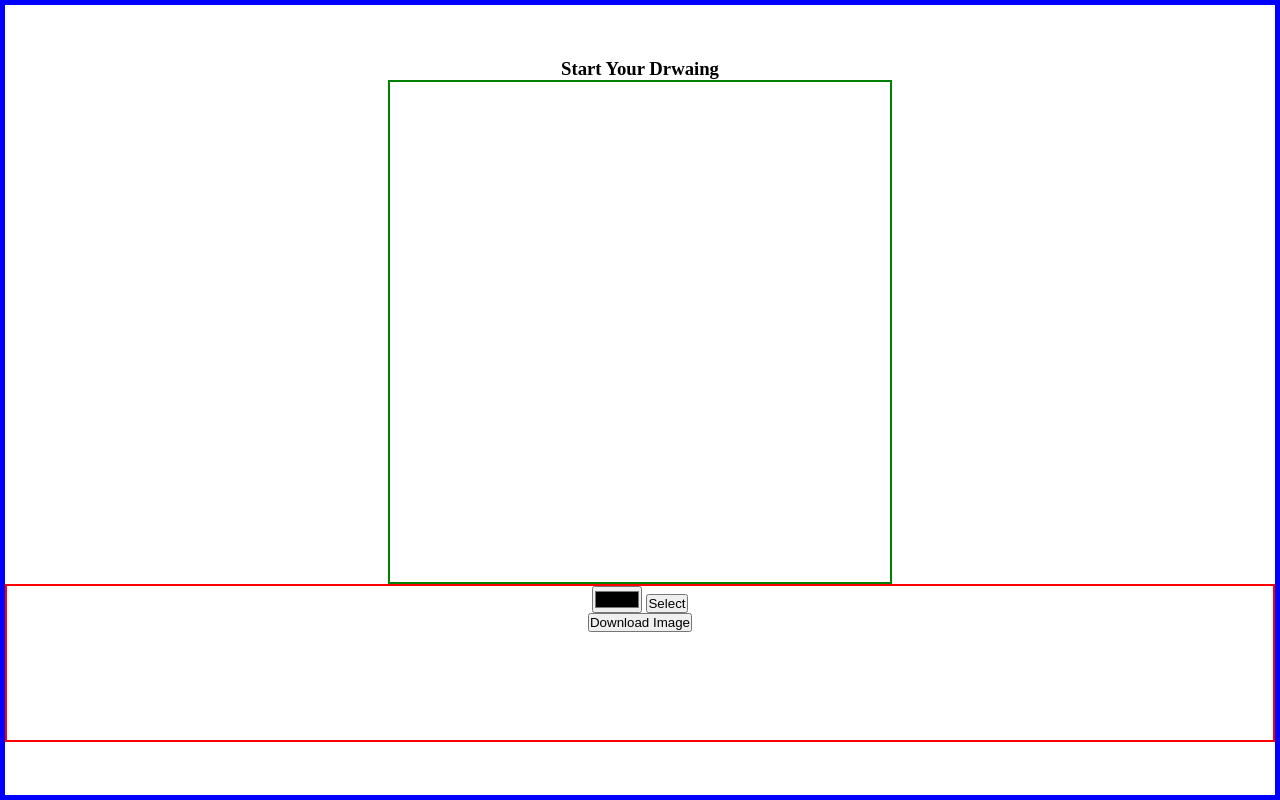
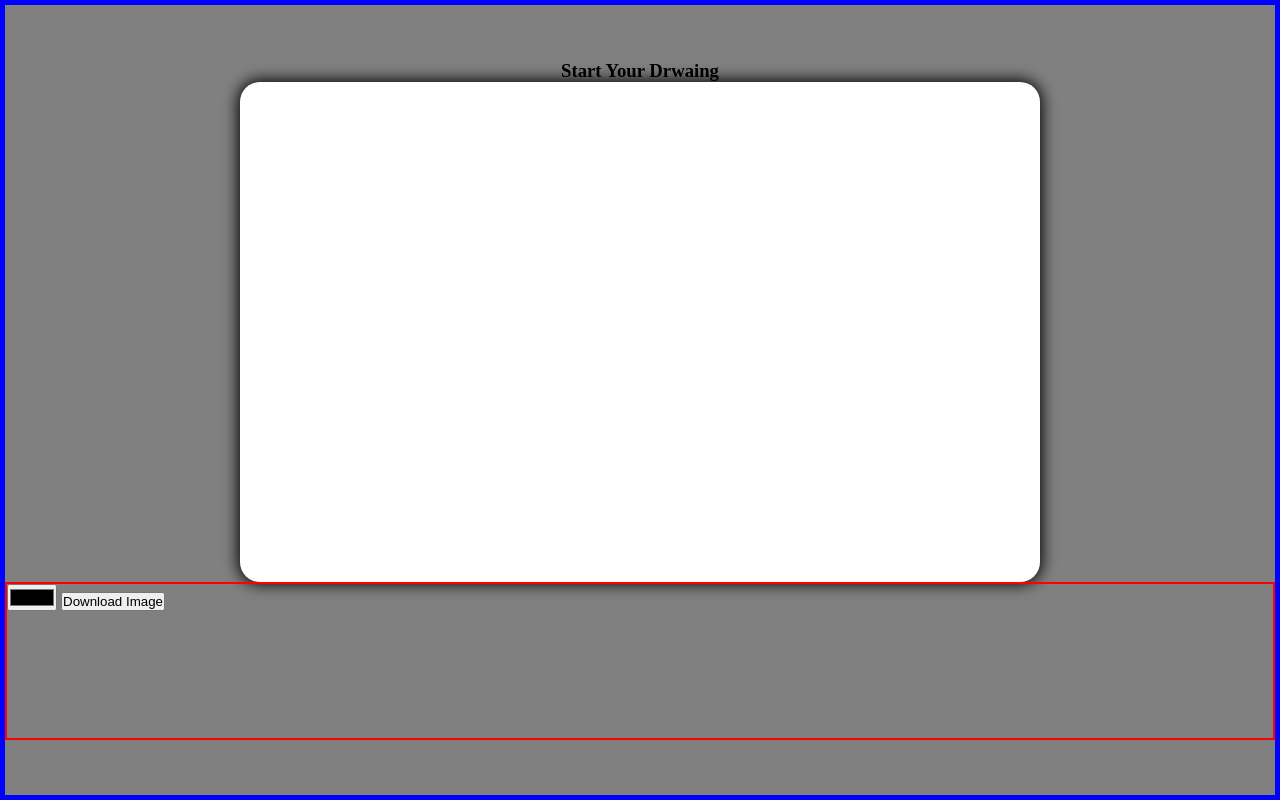
Before and after one commit to MuhammadSaad25/Paint-App, a plain HTML site: page index.html in a window 1280 px wide. Drawn offline with Linux system fonts and the light colour scheme.

Commit message:
work in progress

```diff
--- a/app.js
+++ b/app.js
@@ -1,11 +1,9 @@
-function reload() {
-  alert("please select color first");
-}
-reload();
+// reload();
 let colorSelect = (event) => {
   event.preventDefault();
   let colorPicked = document.querySelector("#colorBox").value;
   console.log(colorPicked);
+
 
   let ctx = document.querySelector("#myCanvas").getContext("2d");
   ctx.fillStyle = `${colorPicked}`;
@@ -15,19 +13,21 @@ let colorSelect = (event) => {
 
   document.querySelector("#myCanvas").addEventListener("mousedown", (event) => {
     isMouseDown = true;
+
   });
   document.querySelector("#myCanvas").addEventListener("mouseup", (event) => {
     isMouseDown = false;
     ctx.beginPath();
+
   });
 
   document.querySelector("#myCanvas").addEventListener("mousemove", (event) => {
+
     if (isMouseDown) {
       // console.log("move: ", event);
 
       console.log("h: ", event.offsetX);
       console.log("w: ", event.offsetY);
-
       // ctx.fillRect(event.offsetX, event.offsetY, 2, 2);
 
       ctx.lineWidth = 10;
@@ -38,6 +38,7 @@ let colorSelect = (event) => {
       ctx.moveTo(event.offsetX, event.offsetY)
       ctx.strokeStyle = colorPicked;
     }
+
   });
 };
 
--- a/index.html
+++ b/index.html
@@ -12,15 +12,12 @@
 <body>
     <div class="container">
         <h3>Start Your Drwaing</h3>
-        <canvas id="myCanvas" height="500" width="500">
+        <canvas id="myCanvas" height="500" width="800">
 
         </canvas>
 
         <div class="formDiv">
-            <form onsubmit="colorSelect(event)">
-                <input type="color" id="colorBox">
-                <button>Select</button>
-            </form>
+                <input type="color" id="colorBox" onchange="colorSelect(event)">
             <button onclick="download()">Download Image</button>
         </div>
     </div>
--- a/style.css
+++ b/style.css
@@ -5,20 +5,22 @@
 }
 
 .container{
-
     height: 100vh;
     width: 100vw;
+    background-color: gray;
+
     display: flex;
     justify-content: center;
     align-items: center;
-    text-align: center;
     flex-direction: column;
     border: 5px solid blue;
 }
 
 canvas{
-    border: 2px solid green;
-
+    /* border: 2px solid green; */
+    background-color: #fff;
+    border-radius: 20px;
+    box-shadow: 0px 0px 15px 2px black;
 }
 
 .formDiv{
```
